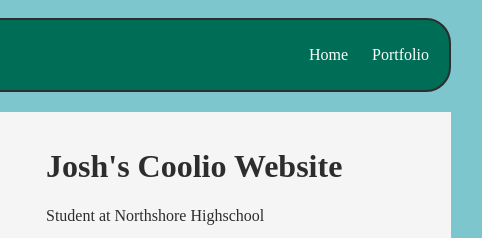
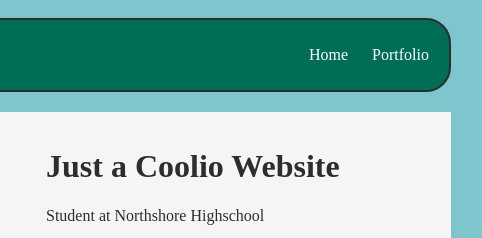
Before and after one commit to joshjalbe/joshjalbe2.github.io, a plain HTML site: page index.html in a window 1280 px wide. Shown: the top 238 px of the page, 589-1071 px from the left. Drawn offline with Linux system fonts and the light colour scheme.

Commit message:
Text Update

```diff
--- a/index.html
+++ b/index.html
@@ -83,7 +83,7 @@
 
                </div>
                <div class="content">
-                   <h1>Josh's Coolio Website</h1>
+                   <h1>Just a Coolio Website</h1>
                    <p>Student at Northshore Highschool</p>
                    <section class="interests">
                        <header>Interests</header>
```
